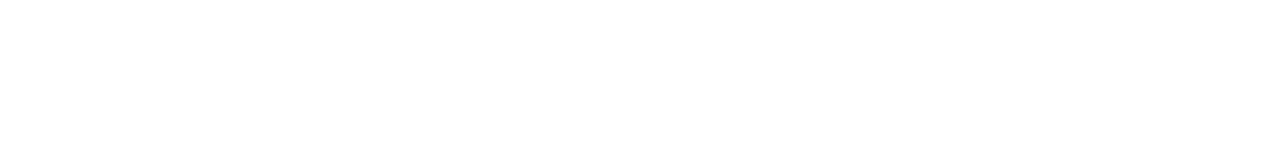
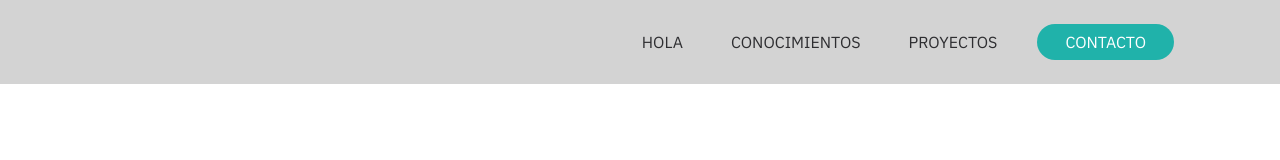
Before and after one commit to julianabaezz/portfolio-JB, a plain HTML site: page index.html in a window 1280 px wide. Drawn offline with Linux system fonts and the light colour scheme; a web font is replaced by a local one.

Commit message:
hice el header

```diff
--- a/index.html
+++ b/index.html
@@ -6,8 +6,24 @@
     <meta name="viewport" content="width=device-width, initial-scale=1.0">
     <title>Juliana Baez</title>
     <link rel="stylesheet" href="./styles/style.css">
+    <link rel="stylesheet" href="./styles/header.css">
+    <link rel="preconnect" href="https://fonts.gstatic.com">
+    <link rel="preconnect" href="https://fonts.gstatic.com">
+    <link href="https://fonts.googleapis.com/css2?family=Fascinate&family=IBM+Plex+Sans:wght@200;300;400;500;600;700&display=swap" rel="stylesheet">
 </head>
 <body>
+    <header class="flex">
+        <nav class="flex" >
+            <ul class="flex">
+                <li> <span class="boton"> <a class="colorancla" href="">HOLA</a></span></li>
+                <li> <span class="boton"> <a class="colorancla" href="">CONOCIMIENTOS</a></span></li>
+                <li> <span class="boton"> <a class="colorancla" href="">PROYECTOS</a></span></li>
+                <li> <span class="botoncontacto"> <a class="colorcontacto"href="">CONTACTO</a></span></li>
+            </ul>
+        </nav>
+
+
+    </header>
 
 </body>
 </html>
--- /dev/null
+++ b/styles/header.css
@@ -0,0 +1,45 @@
+header {
+    width: 100vw;
+    background-color: lightgrey;
+    justify-content: center;
+    position: fixed;
+
+}
+nav {
+    justify-content: flex-end;
+    padding: 2em 0em;
+    width: 100%;
+    max-width: 1100px;
+}
+li{
+    margin: 0em 1em;
+}
+.boton{
+    padding: 0.5em;
+}
+.boton:active {
+    /*border: 1px solid black;*/
+    border-radius: 25px;
+    box-shadow: 0px 0px 2px 2px lightseagreen;
+}
+.colorancla {
+    color: #2e2e31;
+
+}
+.colorancla:hover {
+    color: cornflowerblue;
+    transition: 0.4s;
+}
+.botoncontacto {
+    padding: 0.5em 1.75em;
+    border-radius: 25px;
+    background-color: lightseagreen;
+}
+.colorcontacto {
+    color: white;
+}
+.botoncontacto:hover {
+    background-color: lightseagreen;
+    opacity: 0.7;
+    transition: 0.4s;
+}
--- a/styles/style.css
+++ b/styles/style.css
@@ -0,0 +1,17 @@
+*{
+    margin: 0;
+    padding: 0;
+    box-sizing: border-box;
+    list-style: none;
+    text-decoration: none;
+    font-family: 'IBM Plex Sans';
+}
+
+.flex {
+    display: flex;
+    flex-direction: row;
+}
+.columna {
+    display: flex;
+    flex-direction: column;
+}
```
